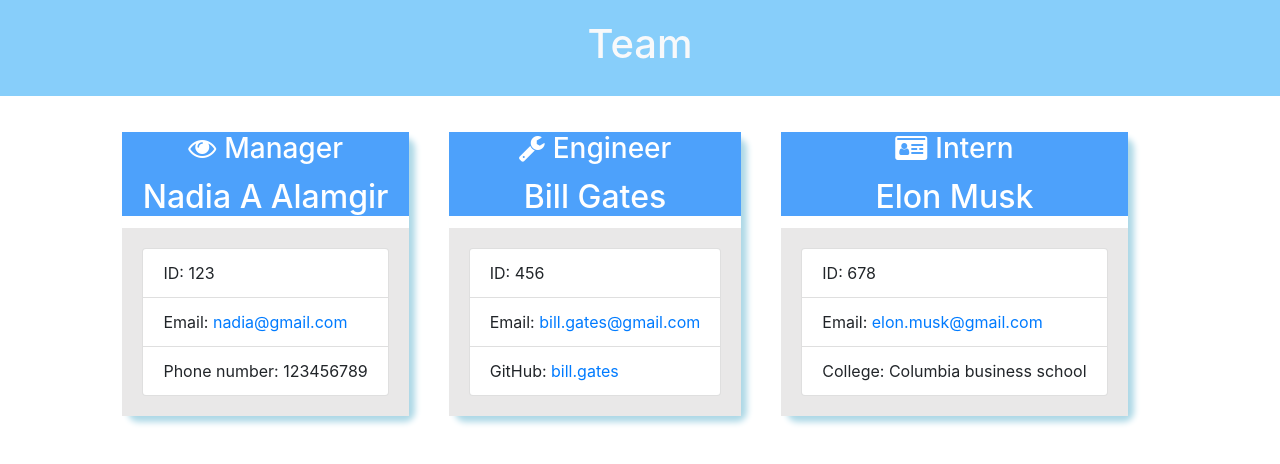
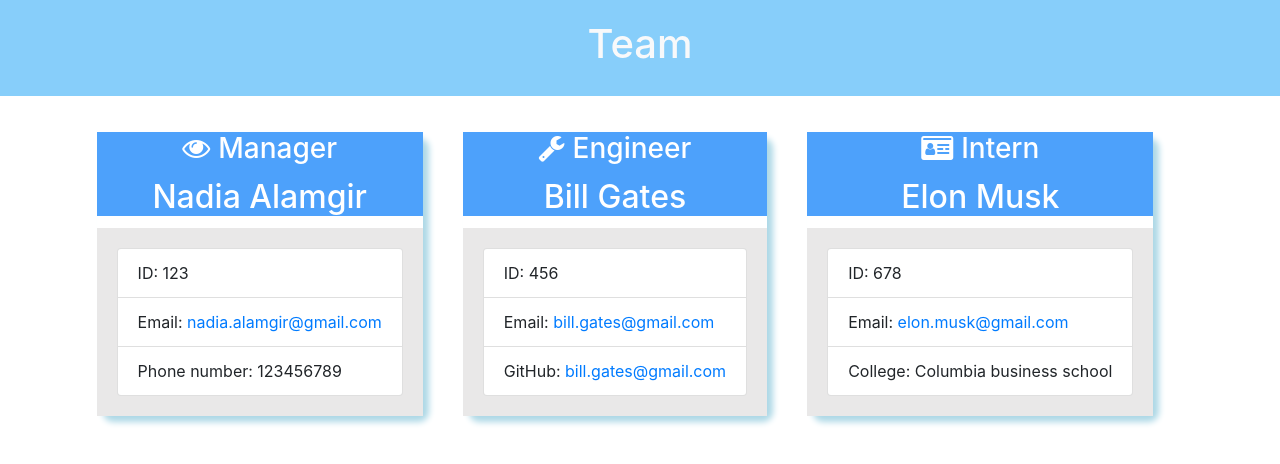
Before and after one commit to nadiaalamgir21/team-profile-generator, a website: page dist/team.html in a window 1280 px wide. Drawn offline with nearby package versions, Linux system fonts and the light colour scheme.

Commit message:
final generated file added

```diff
--- a/dist/team.html
+++ b/dist/team.html
@@ -26,12 +26,12 @@
             <div class="employee-card">
                 <div class="card-head text-white">
                     <h3 class="card-title"><i class="fa fa-eye mr-2"></i>Manager</h3>
-                    <h2 class="card-title">Nadia A Alamgir</h2>
+                    <h2 class="card-title">Nadia Alamgir</h2>
                 </div>
                 <div class="card-body">
                     <ul class="list-group">
                         <li class="list-group-item">ID: 123</li>
-                        <li class="list-group-item">Email: <a href="mailto:nadia@gmail.com">nadia@gmail.com</a></li>
+                        <li class="list-group-item">Email: <a href="mailto:nadia.alamgir@gmail.com">nadia.alamgir@gmail.com</a></li>
                         <li class="list-group-item">Phone number: 123456789</li>
                     </ul>
                 </div>
@@ -46,7 +46,7 @@
                     <ul class="list-group">
                         <li class="list-group-item">ID: 456</li>
                         <li class="list-group-item">Email: <a href="mailto:bill.gates@gmail.com">bill.gates@gmail.com</a></li>
-                        <li class="list-group-item">GitHub: <a href="https://github.com/bill.gates" target="_blank" rel="noopener noreferrer">bill.gates</a></li>
+                        <li class="list-group-item">GitHub: <a href="https://github.com/bill.gates@gmail.com" target="_blank" rel="noopener noreferrer">bill.gates@gmail.com</a></li>
                     </ul>
                 </div>
             </div>
```
